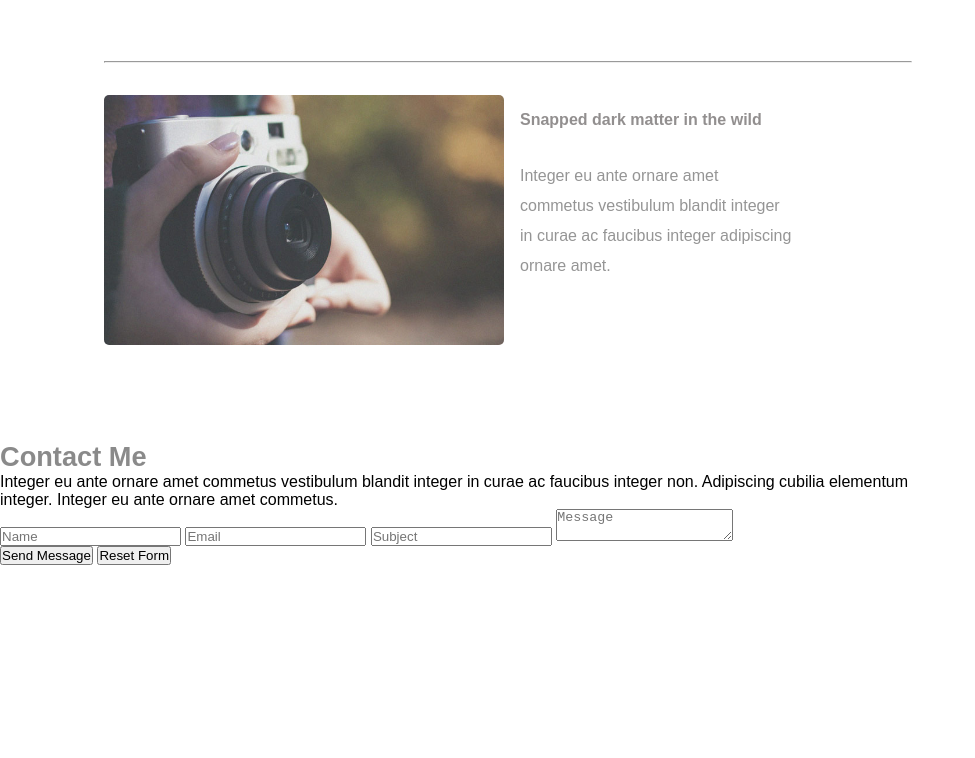
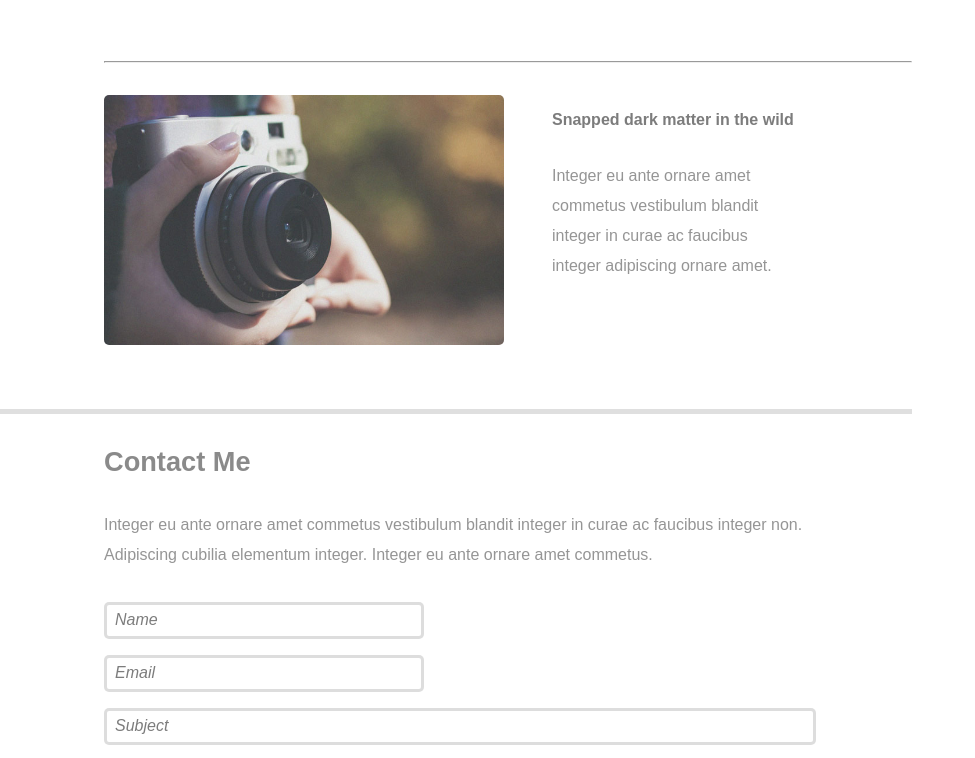
Before and after one commit to ginggk/html5-flex, a plain HTML site: page index.html in a window 1280 px wide. Shown: the part 2016-2774 px from the top of the page, without its empty margins (0-975 px from the left). Before the commit the page ends 2581 px from the top, so only its background shows below. Drawn offline with Linux system fonts and the light colour scheme.

Commit message:
added contact section along with form styling

```diff
--- a/style.css
+++ b/style.css
@@ -150,6 +150,13 @@ body {
     padding-right: 6.5rem;
 }
 
+.less-padding {
+    padding-top: 2rem;
+    padding-right: 6.5rem;
+    color: rgba(128, 128, 128, 0.835);
+    font-size: 1rem;
+    line-height: 30px;
+}
 .featured-icons {
     list-style: none;
     padding-top: 2rem;
@@ -189,7 +196,8 @@ body {
 #third-section {
     padding-left: 6.5rem;
     border-top: 5px solid rgba(128, 128, 128, 0.253);
-    width: 100%;
+    /* width: 100%; */
+    width: calc(100vw - 23rem);
 }
 
 .pic1 {
@@ -223,7 +231,7 @@ body {
     border-radius: 5px;
     flex: 1;
     display: block;
-    /* padding: 2rem; */
+    margin-right: 2rem;
 }
 
 .pic2 img {
@@ -231,6 +239,7 @@ body {
     height: 250px;
     border-radius: 5px;
     flex: 1;
+    margin-right: 2rem;
 }
 
 .pic3 img {
@@ -238,6 +247,7 @@ body {
     height: 250px;
     border-radius: 5px;
     flex: 1;
+    margin-right: 2rem;
 }
 
 .inner-div {
@@ -249,6 +259,94 @@ body {
 }
 
 .pic-caption {
-    color: rgba(136, 133, 133, 0.918);
+    color: rgba(112, 112, 112, 0.918);
     font-weight: bold;
 }
+
+#fourth-section {
+    padding-left: 6.5rem;
+    border-top: 5px solid rgba(128, 128, 128, 0.253);
+    /* width: 100%; */
+    width: calc(100vw - 23rem);
+}
+
+#contact-form {
+    padding-top: 2rem;
+    padding-right: 6rem;
+    /* border: 10px solid skyblue; */
+    display: flex;
+    flex-wrap: wrap;
+}
+
+.name-input {
+    min-width: 45%;
+    padding: 0.5rem;
+    margin-bottom: 1rem;
+    border: 3px solid rgba(214, 214, 214, 0.815);
+    border-radius: 5px;
+    margin-right: 4.9rem;
+}
+
+.email-input {
+    min-width: 45%;
+    padding: 0.5rem;
+    margin-bottom: 1rem;
+    border: 3px solid rgba(214, 214, 214, 0.815);
+    border-radius: 5px;
+    /* padding-left: 1rem;s */
+}
+
+.subject-input {
+    min-width: 100%;
+    padding: 0.5rem;
+    margin-bottom: 1rem;
+    border: 3px solid rgba(214, 214, 214, 0.815);
+    border-radius: 5px;
+}
+
+.message-input {
+    min-width: 100%;
+    padding: 0.5rem;
+    margin-bottom: 1rem;
+    border-radius: 5px;
+    font-size: 4rem;
+    border: 3px solid rgba(214, 214, 214, 0.815);
+}
+
+input::placeholder {
+    font-style: italic;
+    font-size: 1rem;
+    color: rgba(112, 112, 112, 0.918);
+}
+
+textarea::placeholder {
+    font-style: italic;
+    font-size: 1rem;
+    color: rgba(112, 112, 112, 0.918);
+}
+
+.button-holder {
+    padding-top: 1rem;
+    padding-bottom: 4rem;
+}
+
+.send-message {
+    background-color: #4acaa8;
+    color: white;
+    padding: 1rem 2rem;
+    border-radius: 5px;
+    border: none;
+    font-weight: bold;
+    font-size: 1.2rem;
+    margin-right: 1rem;
+}
+
+.reset-form {
+    background-color: gray;
+    color: white;
+    padding: 1rem 2rem;
+    border-radius: 5px;
+    border: none;
+    font-weight: bold;
+    font-size: 1.2rem;
+}
```
